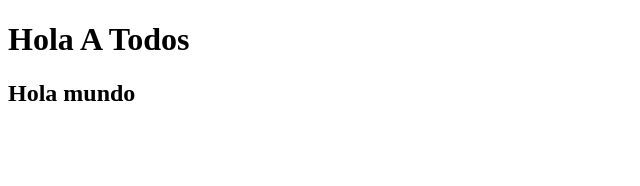
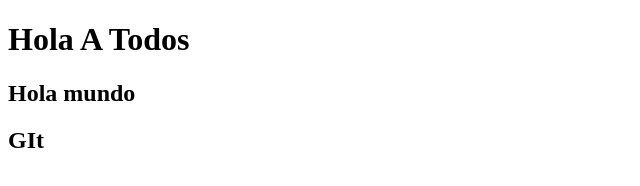
Before and after one commit to Jordanysantana/practicando-git, a plain HTML site: page index.html in a window 1280 px wide. Shown: the full height of the page, 0-640 px from the left. Drawn offline with Linux system fonts and the light colour scheme.

Commit message:
agrege un nuevo h2

```diff
--- a/index.html
+++ b/index.html
@@ -8,5 +8,6 @@
 <body>
     <h1>Hola A Todos</h1>
     <h2>Hola mundo</h2>
+    <h2>GIt</h2>
 </body>
 </html>
```
